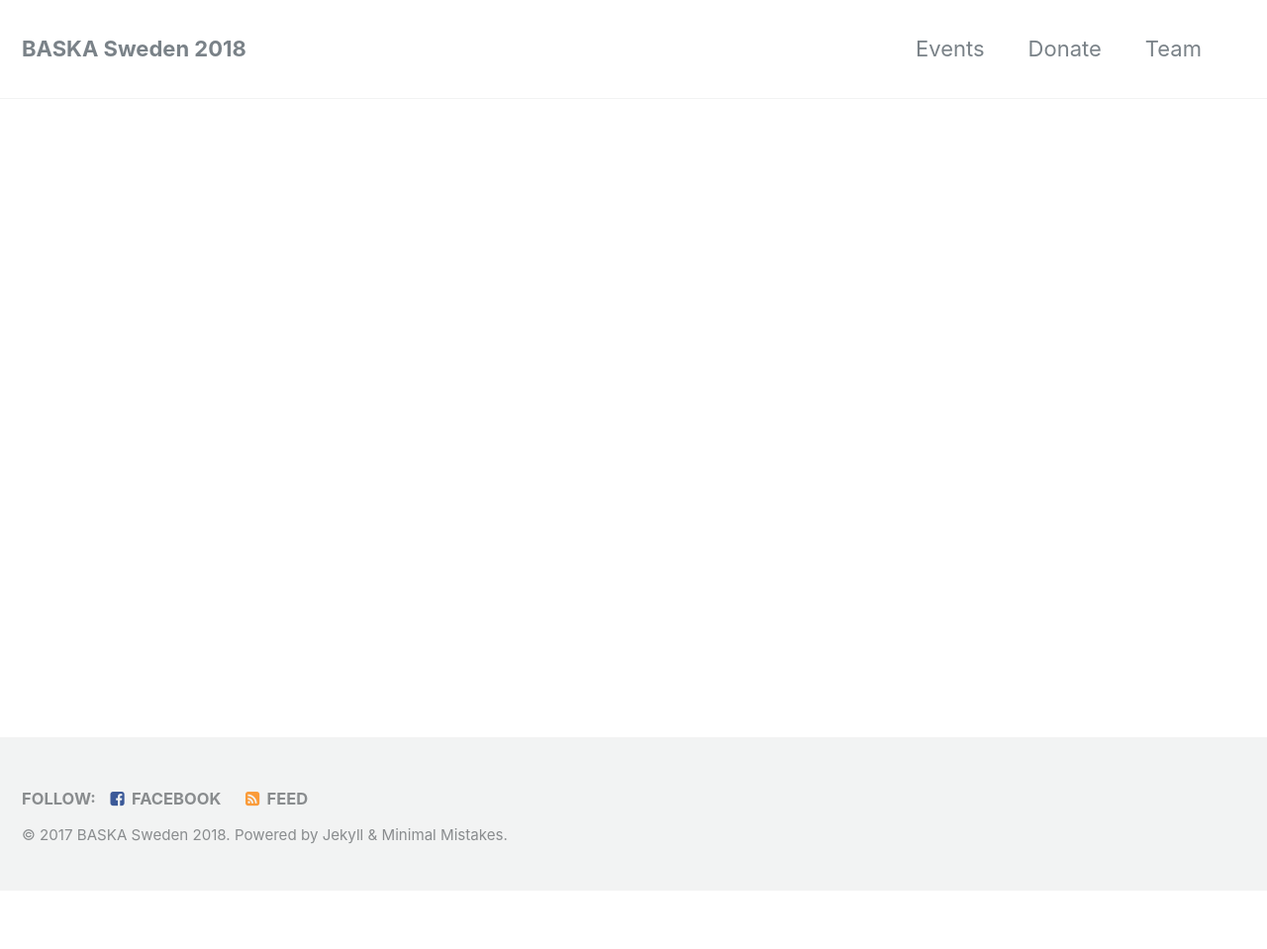
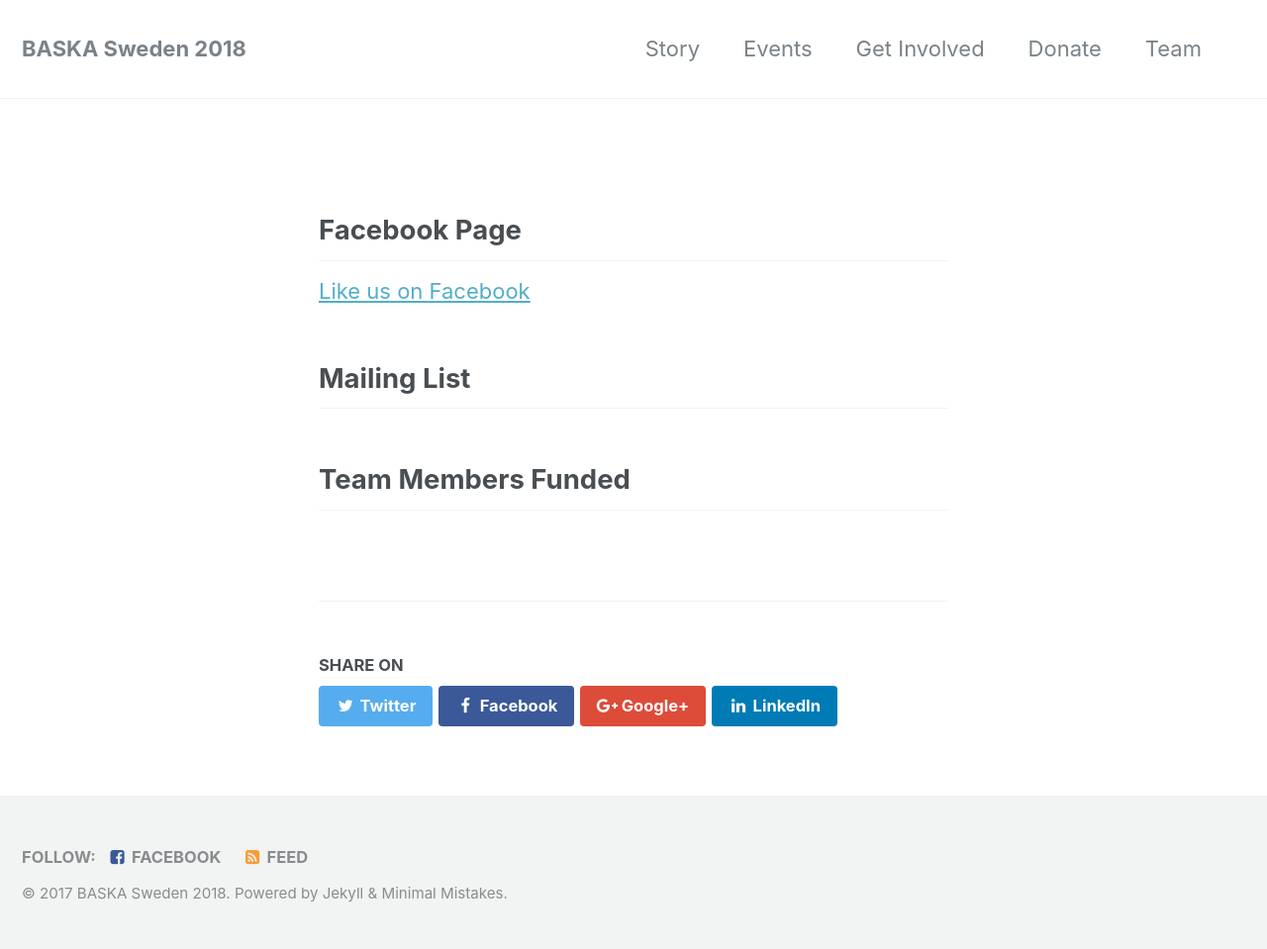
Before and after one commit to BASKA-SA/baska-sweden.co.za, a Jekyll site: the page built from index.md, in a window 1280 px wide. Shown: the whole page at 99% size. Built offline with Jekyll 4.4.1, drawn with Linux system fonts in a browser that asks for light colours; before the commit the page ends 900 px from its top, so only the background shows below that.

Commit message:
Added two missing pages, added initial content to index

```diff
--- a/_data/navigation.yml
+++ b/_data/navigation.yml
@@ -1,7 +1,11 @@
 # main links
 main:
+  - title: "Story"
+    url: /story
   - title: "Events"
     url: /events
+  - title: "Get Involved"
+    url: /get-involved
   - title: "Donate"
     url: /donate
   - title: "Team"
--- /dev/null
+++ b/_pages/story.md
@@ -0,0 +1,4 @@
+---
+permalink: /story
+title: Story
+---
--- a/index.md
+++ b/index.md
@@ -1,3 +1,11 @@
 ---
-layout: archive
+layout: single
+title: ""
 ---
+
+## Facebook Page
+[Like us on Facebook](https://www.facebook.com/Baska-Sweden-2018-1427271897380852)
+
+## Mailing List
+
+## Team Members Funded
```
Also changed, not shown: _pages/get-involved.md (added, +20 -0 lines).
